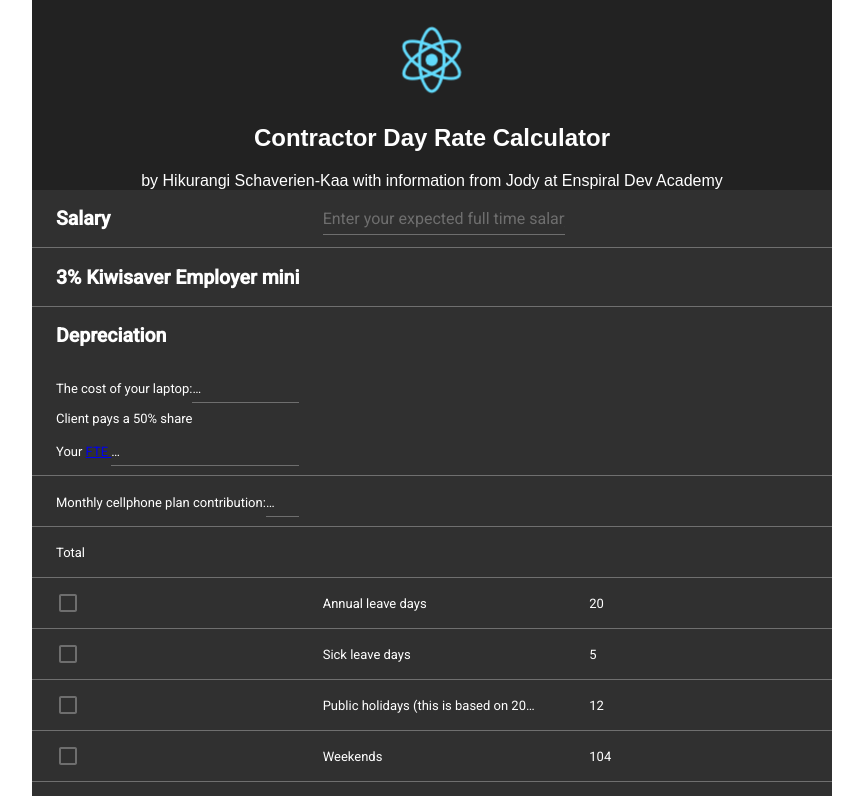
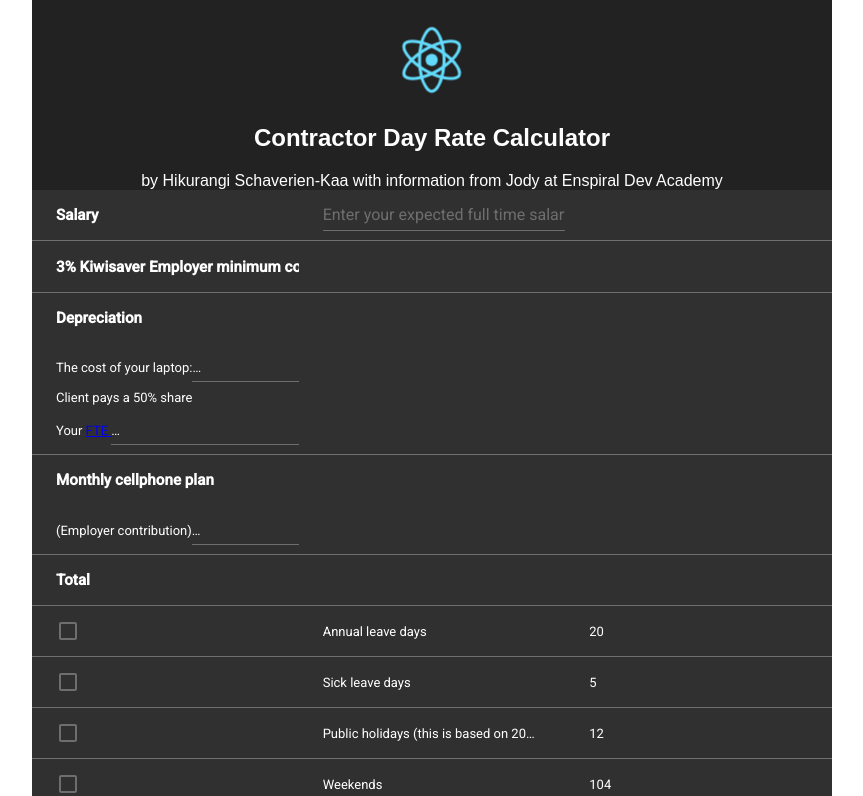
Before and after one commit to hikurangi/day-rate-calculator, a React (Create React App) app: page / in a window 1280 px wide. Shown: the top 796 px of the page, without its empty margins (208-1071 px from the left). Built offline with nearby package versions, Linux system fonts and the light colour scheme.

Commit message:
uncommitted changes from last session

```diff
--- a/src/components/Cellphone.js
+++ b/src/components/Cellphone.js
@@ -8,7 +8,8 @@ class Cellphone extends Component {
     return (
       <TableRow>
         <TableRowColumn>
-          Monthly cellphone plan contribution:
+          <h3>Monthly cellphone plan</h3>
+          (Employer contribution)
           <TextField                 onChange={this.props.handleProp('cellMonthly')} />
         </TableRowColumn>
         <TableRowColumn>{ this.props.cellphone ? '$ ' + (this.props.cellphone).toFixed(2)*12 : null }</TableRowColumn>
--- a/src/components/Depreciation.js
+++ b/src/components/Depreciation.js
@@ -8,7 +8,7 @@ class Depreciation extends Component {
     return (
       <TableRow>
         <TableRowColumn>
-          <h2>Depreciation</h2>
+          <h3>Depreciation</h3>
           The cost of your laptop:
           <TextField
             onChange={this.props.handleProp('laptopValue')}
--- a/src/components/Kiwisaver.js
+++ b/src/components/Kiwisaver.js
@@ -9,7 +9,7 @@ class Kiwisaver extends Component {
     return (
       <TableRow>
         <TableRowColumn>
-          <h2>3% Kiwisaver Employer minimum contribution</h2>
+          <h3>3% Kiwisaver Employer minimum contribution</h3>
         </TableRowColumn>
         <TableRowColumn>
           { this.props.kiwisaver ? '$ ' + (this.props.kiwisaver * 12).toFixed(2) : null }
--- a/src/components/Salary.js
+++ b/src/components/Salary.js
@@ -7,7 +7,7 @@ class Salary extends Component {
   render() {
     return (
       <TableRow>
-        <TableRowColumn><h2>Salary</h2></TableRowColumn>
+        <TableRowColumn><h3>Salary</h3></TableRowColumn>
         <TableRowColumn>
           <TextField
             hintText="Enter your expected full time salary"
--- a/src/components/Subtotal.js
+++ b/src/components/Subtotal.js
@@ -6,7 +6,7 @@ class Subtotal extends Component {
   render() {
     return (
       <TableRow>
-        <TableRowColumn>Total</TableRowColumn>
+        <TableRowColumn><h3>Total</h3></TableRowColumn>
         <TableRowColumn>{ this.props.subtotal ? '$ ' + (this.props.subtotal).toFixed(2) : null }</TableRowColumn>
       </TableRow>
     )
```
